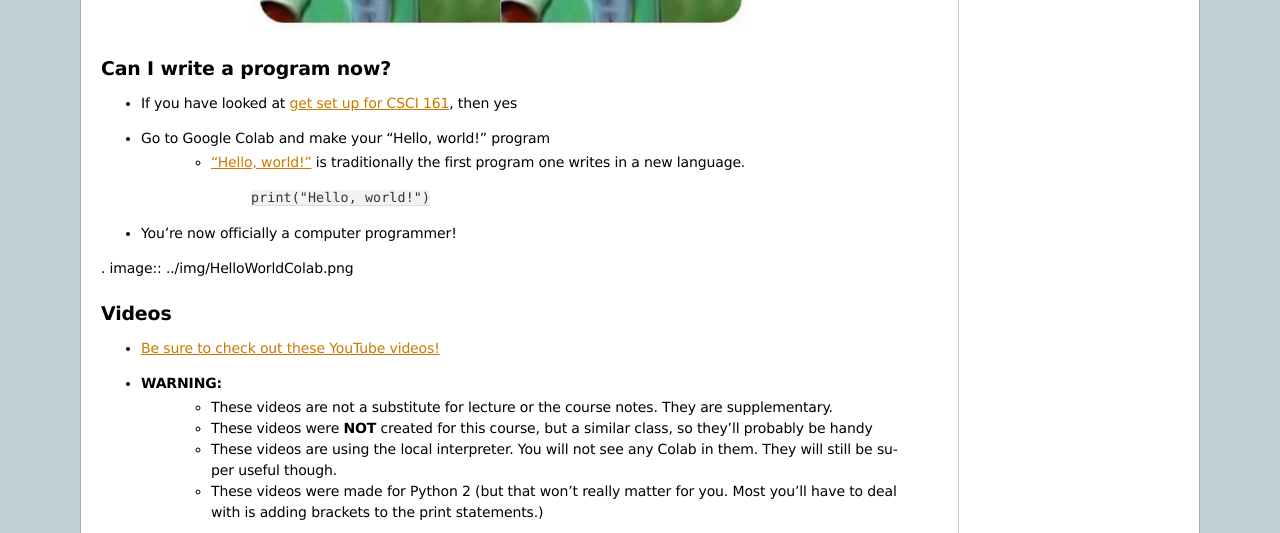
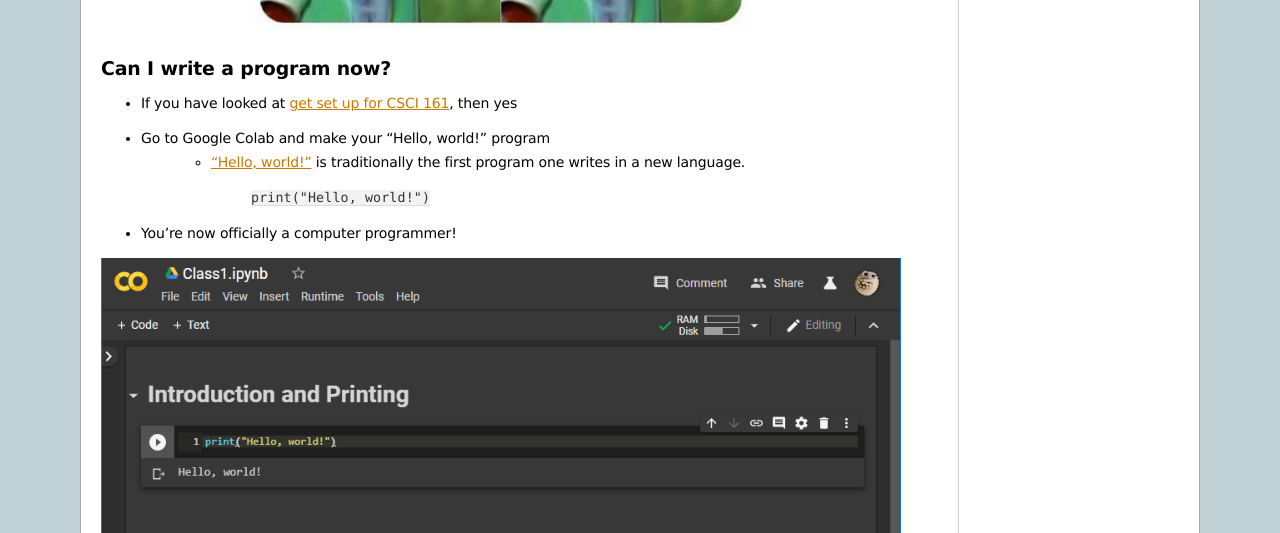
Before and after one commit to jameshughes89/cs101, a Sphinx documentation site: the page built from source/topic1.rst, in a window 1280 px wide and 900 px high, scrolled down 4864 px, cut to the strip 0-533 px from the top of the window. Built offline with Sphinx 7.4.7, drawn with Linux system fonts in a browser that asks for light colours; formulas are drawn with MathJax 3.

Commit message:
Fix image include (#41)

```diff
--- a/source/topic1.rst
+++ b/source/topic1.rst
@@ -197,7 +197,7 @@ Can I write a program now?
 
 * You're now officially a computer programmer!
 
-. image:: ../img/HelloWorldColab.png
+.. image:: ../img/HelloWorldColab.png
 
 
 Videos
```
